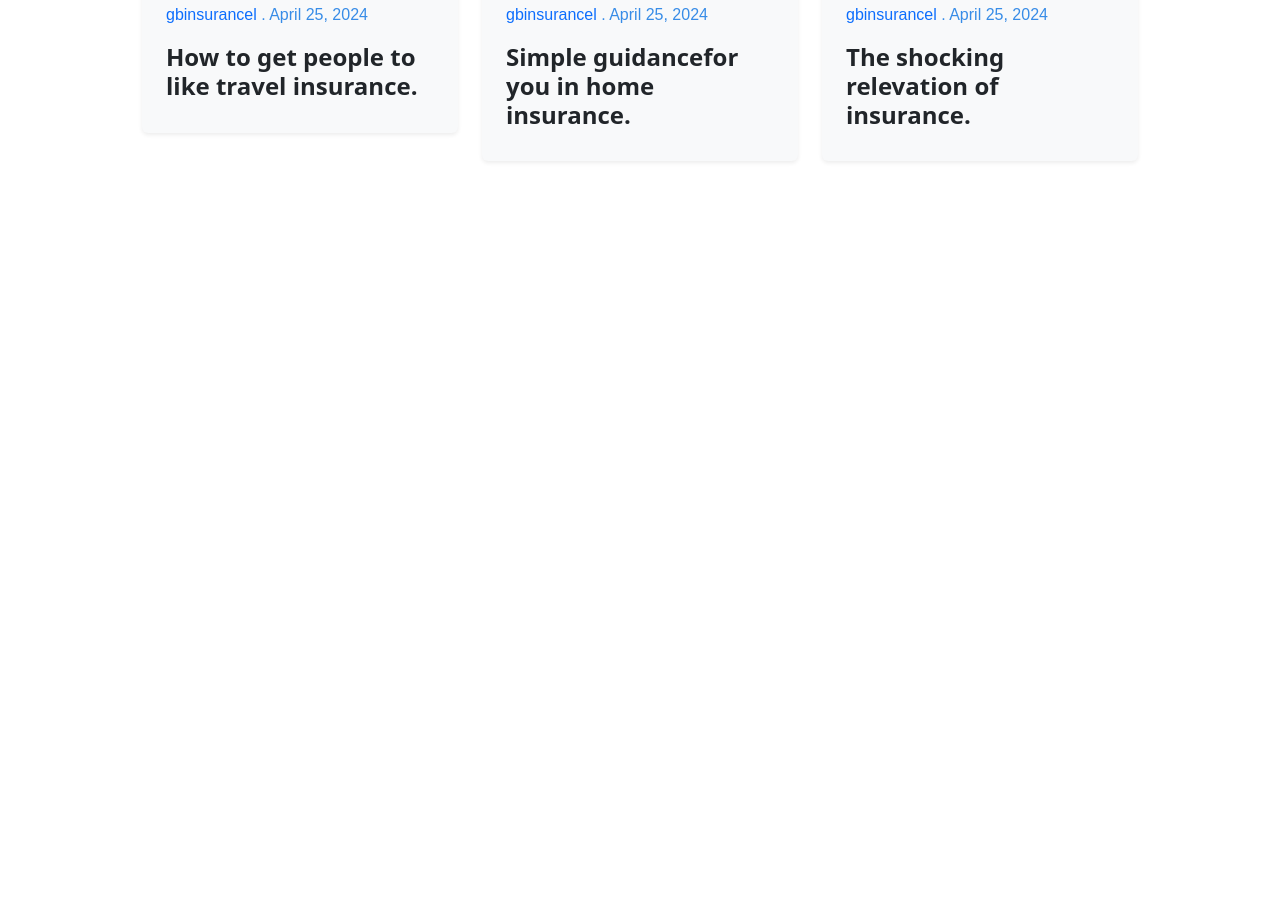
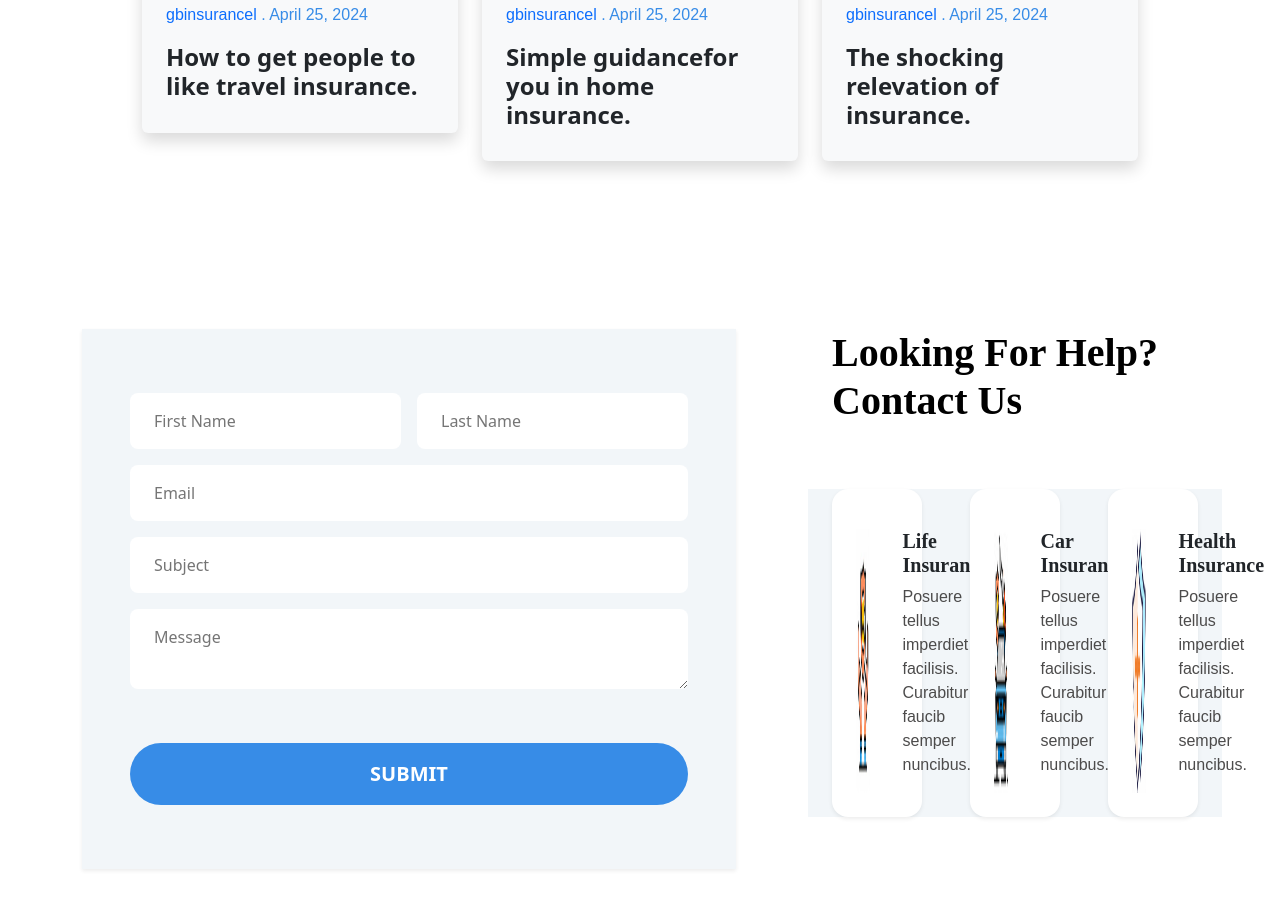
Before and after one commit to EsratAwall/Business-Website, a plain HTML site: page index.html in a window 1280 px wide. Shown: the part 6046-6963 px from the top of the page. Before the commit the page ends 6351 px from the top, so only its background shows below. Drawn offline with nearby package versions, Linux system fonts and the light colour scheme; a web font is replaced by a local one.

Commit message:
start looking

```diff
--- a/index.html
+++ b/index.html
@@ -386,12 +386,11 @@
 <section class="pt-5 pb-5 p-lg-0 p-2">
 <div class="container pt-lg-4 pb-lg-5">
   <h1 class="fw-bold get-head text-center pt-lg-5">What’s Going On In<br> Our Blog?</h1>
+ <div class="row row-cols-lg-3 row-cols-md-2 row-cols-1 pt-lg-3 pb-lg-5 mt-3 mb-5 g-lg-4 g-md-5 g-3 ms-lg-5 me-lg-5">
 
-  <div class="row row-cols-lg-3 row-cols-md-2 row-cols-1 pt-lg-3 pb-lg-5 mt-3 mb-5 g-lg-4 g-md-5 g-3 ms-lg-5 me-lg-5">
-
-    <!---------------First coloum------------>
+ <!---------------First coloum------------>
     <div class="col mb-lg-0 mb-2">
-      <div class="card border-0 bg-light shadow-sm">
+      <div class="card border-0 bg-light shadow">
         <img src="./image/blog-img1.jpg" class="card-img-top" alt="...">
         <div class="card-body p-4">
           <p class="card-text link-para"><a class="linktag">gbinsurancel</a> . April 25, 2024</p>
@@ -401,7 +400,7 @@
     </div>
     <!--------------Second coloum------------>
     <div class="col mb-lg-0 mb-2">
-      <div class="card border-0 bg-light shadow-sm">
+      <div class="card border-0 bg-light shadow">
         <img src="./image/blog-img2.jpg" class="card-img-top" alt="...">
         <div class="card-body p-4">
           <p class="card-text link-para"><a class="linktag">gbinsurancel</a> . April 25, 2024</p>
@@ -411,7 +410,7 @@
     </div>
     <!--------------Third coloum------------>
     <div class="col mb-lg-0 mb-2">
-      <div class="card border-0 bg-light shadow-sm">
+      <div class="card border-0 bg-light shadow">
         <img src="./image/blog-img3.jpg" class="card-img-top" alt="...">
         <div class="card-body p-4">
           <p class="card-text link-para"><a class="linktag">gbinsurancel</a> . April 25, 2024</p>
@@ -422,10 +421,70 @@
     </div>
   </div>
 </section>
+<!----------===============End What going blog Section===============------------>
 
-<!----------===============Start What going blog Section===============------------>
 
-<!----------===============End What going blog Section===============------------>
+<!----------===============Start Looking for contact section===============------------>
+  <section class="pt-5 pb-5 p-lg-0 p-2">
+    <div class="container pt-lg-4 pb-lg-5">
+    <div class="d-flex">
+
+      <!--==============first div=============-->
+<div class="get-To p-5 h-auto shadow-sm me-5">
+<div class="d-flex gap-3 mt-3">
+  <input type="text" name="" placeholder="First Name" class="bg-white p-3 ps-4 rounded-3 border-0  fw-medium text-dark-emphasis">
+  <input type="text" name="" placeholder="Last Name" class="bg-white p-3 ps-4 rounded-3 border-0  fw-medium text-dark-emphasis">
+</div>
+<input type="text" name="" placeholder="Email" class="bg-white p-3 ps-4 mb-3 mt-3 w-100 rounded-3 border-0  fw-medium text-dark-emphasis"><br>
+<input type="text" name="" placeholder="Subject" class="bg-white p-3 ps-4 mb-3 w-100 rounded-3 border-0  fw-medium text-dark-emphasis"><br>
+<textarea type="text" name="" placeholder="Message" class="bg-white p-3 ps-4 w-100 rounded-3 border-0 fw-medium text-dark-emphasis"></textarea>
+<button class="ps-4 pe-4 p-3 ms-lg-0 ms-4 mt-5 fs-5 rounded-pill fw-semibold border-0 btn-lets w-100 mb-3">SUBMIT</button>
+</div>
+ <!--==============second div=============-->
+<div class="ms-5">
+  <h1 class="fw-bold get-head">Looking For Help?<br>Contact Us</h1>
+  <div class="row row-cols-lg-3 row-cols-md-2 row-cols-1 mt-3 mb-5 g-lg-5 g-md-5 g-3">
+
+    <!--------------first coloum-------------->
+        <div class="col get-To ">
+          <div class="card pt-4 pb-4 ps-4 pe-2 shadow-sm border-0 bg-white rounded-4 h-100">
+            <div class=" d-flex">
+            <img src="./image/services-img1.jpg" class="img-fluid w-25 mt-3" alt="...">
+            <div class="card-body ms-3">
+              <h5 class="card-title fw-bolder get-head">Life Insurance</h5>
+              <p class="card-text get-firstpara fs-6 ">Posuere tellus imperdiet facilisis. Curabitur faucib semper nuncibus.</p>
+            </div></div>
+          </div>
+        </div>
+
+    <!-- ------------Second coloum------------>
+       <div class="col get-To ">
+        <div class="card pt-4 pb-4 ps-4 pe-2 shadow-sm border-0 bg-white rounded-4 h-100">
+          <div class=" d-flex">
+          <img src="./image/services-img2.png" class="img-fluid w-25 mt-3" alt="...">
+          <div class="card-body ms-3">
+            <h5 class="card-title fw-bolder get-head">Car Insurance</h5>
+            <p class="card-text get-firstpara fs-6 ">Posuere tellus imperdiet facilisis. Curabitur faucib semper nuncibus.</p>
+          </div></div>
+        </div>
+      </div>
+
+    <!-- ------------Third coloum------------>
+       <div class="col get-To ">
+        <div class="card pt-4 pb-4 ps-4 pe-2 shadow-sm border-0 bg-white rounded-4 h-100">
+          <div class=" d-flex">
+          <img src="./image/services-img3.png" class="img-fluid w-25 mt-3" alt="...">
+          <div class="card-body ms-3">
+            <h5 class="card-title fw-bolder get-head">Health Insurance</h5>
+            <p class="card-text get-firstpara fs-6 ">Posuere tellus imperdiet facilisis. Curabitur faucib semper nuncibus.</p>
+          </div></div>
+        </div>
+      </div>
+</div>
+    </div>
+    </div>
+</section>
+<!----------===============End Looking for contact section===============------------>
     <script src="https://cdn.jsdelivr.net/npm/bootstrap@5.3.3/dist/js/bootstrap.bundle.min.js" integrity="sha384-YvpcrYf0tY3lHB60NNkmXc5s9fDVZLESaAA55NDzOxhy9GkcIdslK1eN7N6jIeHz" crossorigin="anonymous"></script>
 </body>
 </html>
```
Also changed, not shown: image/contact-img1.png (added), image/contact-img2.png (added), image/contact-img3.png (added).
